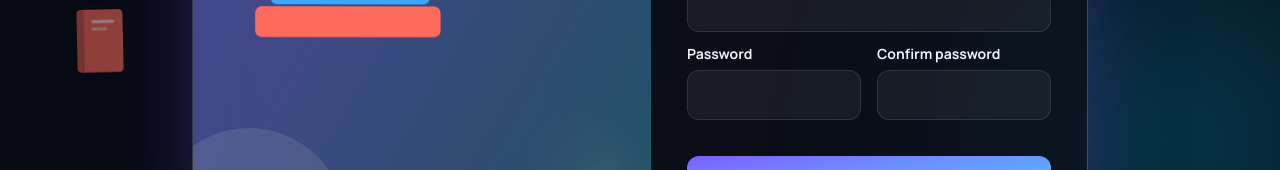
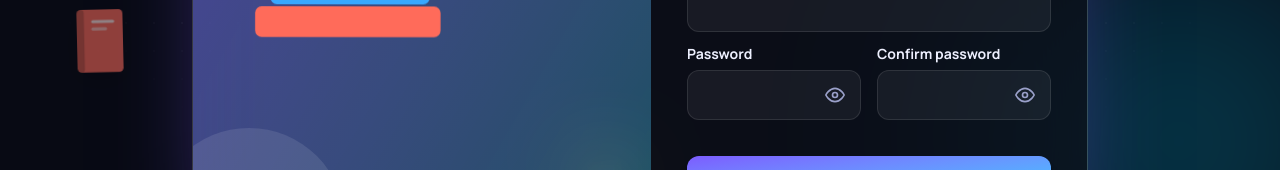
Before and after one commit to InduniPalliyaguru/Study-Link-LK-Frontend, a React (Vite) app: page /register in a window 1280 px wide. Shown: the part 579-749 px from the top of the page. Built offline with nearby package versions, Linux system fonts and the light colour scheme; no server answers.

Commit message:
add show and hide password button

```diff
--- /dev/null
+++ b/src/components/PasswordInput.tsx
@@ -0,0 +1,54 @@
+import { useState } from "react"
+import type { InputHTMLAttributes } from "react"
+import { inputClass } from "../utils/styles"
+
+type PasswordInputProps = Omit<
+  InputHTMLAttributes<HTMLInputElement>,
+  "type" | "className"
+>
+
+export default function PasswordInput(props: PasswordInputProps) {
+  const [visible, setVisible] = useState(false)
+
+  return (
+    <div className="relative">
+      <input
+        {...props}
+        type={visible ? "text" : "password"}
+        className={`${inputClass} pr-12`}
+      />
+
+      <button
+        type="button"
+        onClick={() => setVisible((current) => !current)}
+        aria-label={visible ? "Hide password" : "Show password"}
+        aria-pressed={visible}
+        className="absolute right-2 top-1/2 grid h-9 w-9 -translate-y-1/2 place-items-center rounded-lg text-mute transition hover:text-ink"
+      >
+        <svg
+          viewBox="0 0 24 24"
+          width="20"
+          height="20"
+          fill="none"
+          stroke="currentColor"
+          strokeWidth="2"
+          strokeLinecap="round"
+          strokeLinejoin="round"
+          aria-hidden="true"
+        >
+          {visible ? (
+            <>
+              <path d="M17.94 17.94A10.07 10.07 0 0 1 12 20c-7 0-11-8-11-8a18.45 18.45 0 0 1 5.06-5.94M9.9 4.24A9.12 9.12 0 0 1 12 4c7 0 11 8 11 8a18.5 18.5 0 0 1-2.16 3.19m-6.72-1.07a3 3 0 1 1-4.24-4.24" />
+              <line x1="1" y1="1" x2="23" y2="23" />
+            </>
+          ) : (
+            <>
+              <path d="M1 12s4-8 11-8 11 8 11 8-4 8-11 8-11-8-11-8z" />
+              <circle cx="12" cy="12" r="3" />
+            </>
+          )}
+        </svg>
+      </button>
+    </div>
+  )
+}
--- a/src/pages/Login.tsx
+++ b/src/pages/Login.tsx
@@ -6,6 +6,7 @@ import { clearError, login } from "../features/auth/authSlice"
 import AuthLayout from "../components/AuthLayout"
 import { inputClass } from "../utils/styles"
 import { homeFor } from "../utils/roles"
+import PasswordInput from "../components/PasswordInput"
 
 export default function Login() {
   const dispatch = useAppDispatch()
@@ -78,10 +79,9 @@ export default function Login() {
         >
           Password
         </label>
-        <input
+        <PasswordInput
           id="password"
-          type="password"
-          className={inputClass}
+          autoComplete="current-password"
           value={password}
           onChange={(e) => setPassword(e.target.value)}
           required
--- a/src/pages/Profile.tsx
+++ b/src/pages/Profile.tsx
@@ -14,6 +14,7 @@ import { DISTRICTS, EDUCATION_LEVELS } from "../utils/constants"
 import { getErrorMessage } from "../utils/errors"
 import { formatDate } from "../utils/format"
 import { inputClass } from "../utils/styles"
+import PasswordInput from "../components/PasswordInput"
 
 const label = "mt-4 mb-1.5 block text-sm font-bold"
 const card = "rounded-2xl border border-line bg-card p-5 backdrop-blur md:p-6"
@@ -295,10 +296,9 @@ export default function Profile() {
             >
               Current password
             </label>
-            <input
+            <PasswordInput
               id="current"
-              type="password"
-              className={inputClass}
+              autoComplete="current-password"
               value={passwords.current}
               onChange={(e) =>
                 setPasswords((p) => ({ ...p, current: e.target.value }))
@@ -309,10 +309,9 @@ export default function Profile() {
             <label htmlFor="next" className={label}>
               New password
             </label>
-            <input
+            <PasswordInput
               id="next"
-              type="password"
-              className={inputClass}
+              autoComplete="new-password"
               value={passwords.next}
               onChange={(e) =>
                 setPasswords((p) => ({ ...p, next: e.target.value }))
@@ -323,10 +322,9 @@ export default function Profile() {
             <label htmlFor="confirm" className={label}>
               Confirm new password
             </label>
-            <input
+            <PasswordInput
               id="confirm"
-              type="password"
-              className={inputClass}
+              autoComplete="new-password"
               value={passwords.confirm}
               onChange={(e) =>
                 setPasswords((p) => ({ ...p, confirm: e.target.value }))
--- a/src/pages/Register.tsx
+++ b/src/pages/Register.tsx
@@ -7,6 +7,7 @@ import AuthLayout from "../components/AuthLayout"
 import { DISTRICTS, EDUCATION_LEVELS } from "../utils/constants"
 import { inputClass } from "../utils/styles"
 import { homeFor } from "../utils/roles"
+import PasswordInput from "../components/PasswordInput"
 
 export default function Register() {
   const dispatch = useAppDispatch()
@@ -154,10 +155,9 @@ export default function Register() {
             <label htmlFor="password" className={label}>
               Password
             </label>
-            <input
+            <PasswordInput
               id="password"
-              type="password"
-              className={inputClass}
+              autoComplete="new-password"
               value={form.password}
               onChange={(e) => update("password", e.target.value)}
               required
@@ -168,10 +168,9 @@ export default function Register() {
             <label htmlFor="confirm" className={label}>
               Confirm password
             </label>
-            <input
+            <PasswordInput
               id="confirm"
-              type="password"
-              className={inputClass}
+              autoComplete="new-password"
               value={form.confirmPassword}
               onChange={(e) => update("confirmPassword", e.target.value)}
               required
--- a/src/pages/ResetPassword.tsx
+++ b/src/pages/ResetPassword.tsx
@@ -5,6 +5,7 @@ import { api } from "../services/api"
 import AuthLayout from "../components/AuthLayout"
 import { getErrorMessage } from "../utils/errors"
 import { inputClass } from "../utils/styles"
+import PasswordInput from "../components/PasswordInput"
 
 export default function ResetPassword() {
   const [params] = useSearchParams()
@@ -61,10 +62,9 @@ export default function ResetPassword() {
           <label htmlFor="password" className="mb-1.5 block text-sm font-bold">
             New password
           </label>
-          <input
+          <PasswordInput
             id="password"
-            type="password"
-            className={inputClass}
+            autoComplete="new-password"
             value={password}
             onChange={(e) => setPassword(e.target.value)}
             required
@@ -76,10 +76,9 @@ export default function ResetPassword() {
           >
             Confirm new password
           </label>
-          <input
+          <PasswordInput
             id="confirm"
-            type="password"
-            className={inputClass}
+            autoComplete="new-password"
             value={confirm}
             onChange={(e) => setConfirm(e.target.value)}
             required
```
